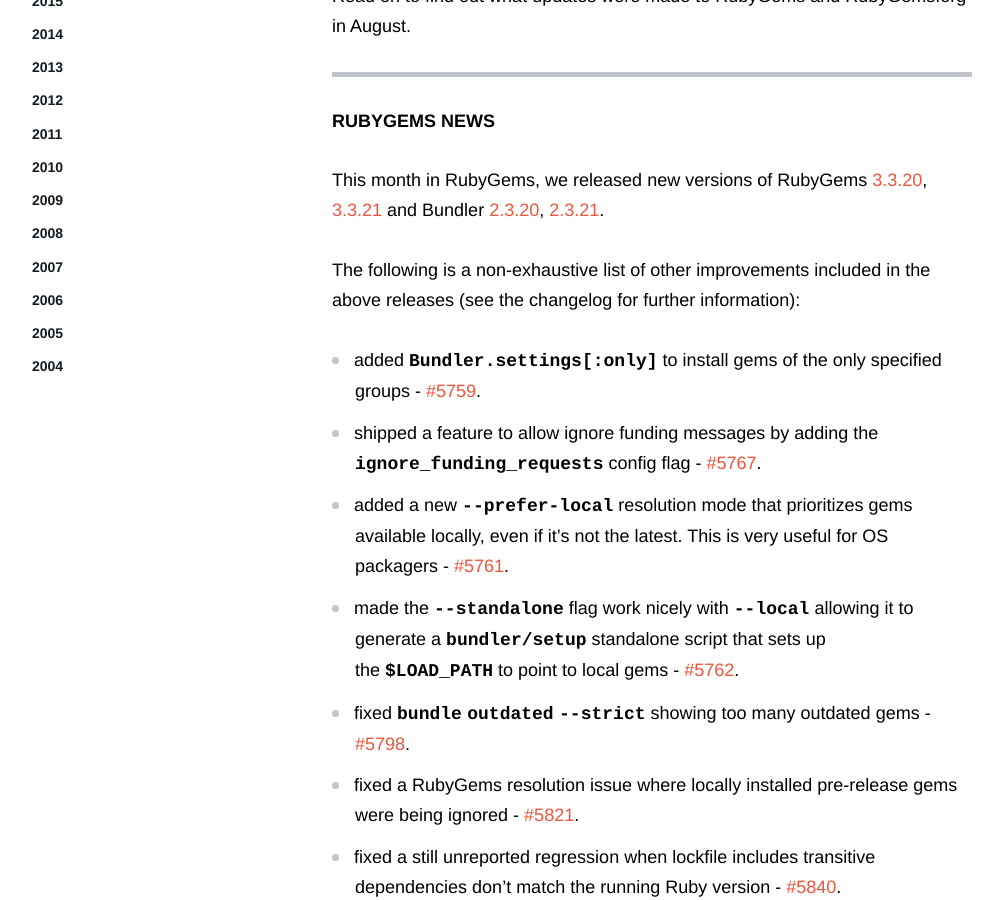
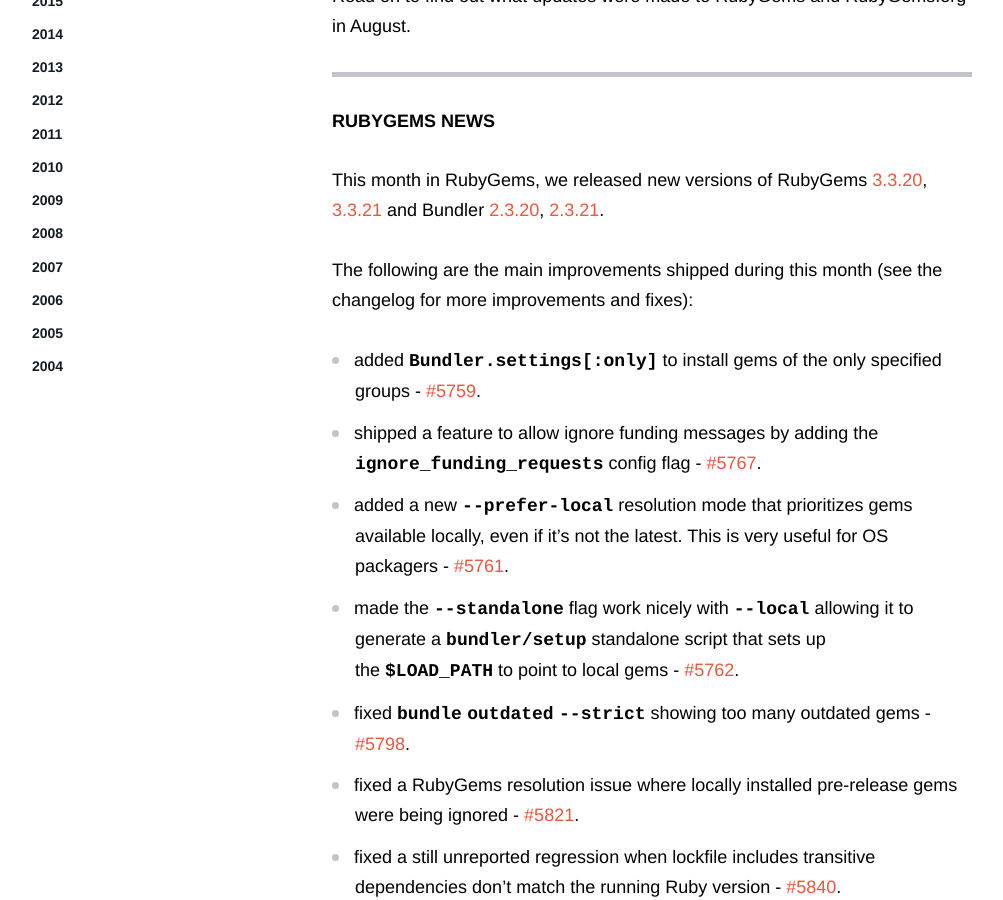
Before and after one commit to rubygems/rubygems.github.io, a Jekyll site: the page built from _posts/2022-09-13-august-rubygems-updates.md, in a window 1280 px wide and 900 px high, scrolled down 480 px. Shown: the whole window, without its empty margins (138-1141 px from the left). Built offline with Jekyll 4.4.1, drawn with Linux system fonts in a browser that asks for light colours; comment, search, counter and statistics services are not loaded.

Commit message:
Update _posts/2022-09-13-august-rubygems-updates.md
Co-authored-by: David Rodríguez <deivid.rodriguez@riseup.net>

```diff
--- a/_posts/2022-09-13-august-rubygems-updates.md
+++ b/_posts/2022-09-13-august-rubygems-updates.md
@@ -11,7 +11,7 @@
 
 This month in RubyGems, we released new versions of RubyGems [3.3.20](https://github.com/rubygems/rubygems/blob/master/CHANGELOG.md#3320--2022-08-10), [3.3.21](https://github.com/rubygems/rubygems/blob/master/CHANGELOG.md#3321--2022-08-24) and Bundler [2.3.20](https://github.com/rubygems/rubygems/blob/master/bundler/CHANGELOG.md#2320-august-10-2022), [2.3.21](https://github.com/rubygems/rubygems/blob/master/bundler/CHANGELOG.md#2321-august-24-2022).
 
-The following is a non-exhaustive list of other improvements included in the above releases (see the changelog for further information):
+The following are the main improvements shipped during this month (see the changelog for more improvements and fixes):
 
 - added `Bundler.settings[:only]` to install gems of the only specified groups - [#5759](https://github.com/rubygems/rubygems/pull/5759).
 - shipped a feature to allow ignore funding messages by adding the `ignore_funding_requests` config flag - [#5767](https://github.com/rubygems/rubygems/pull/5767).
```
